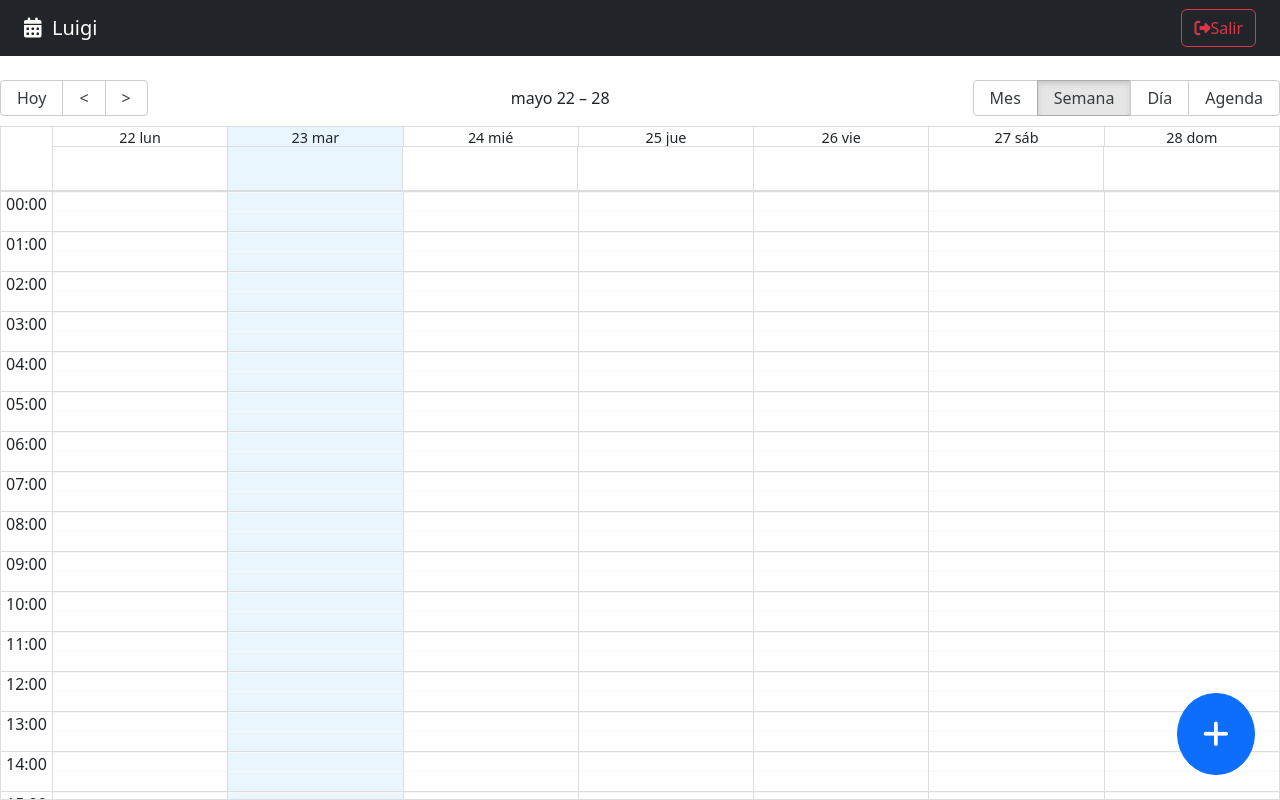
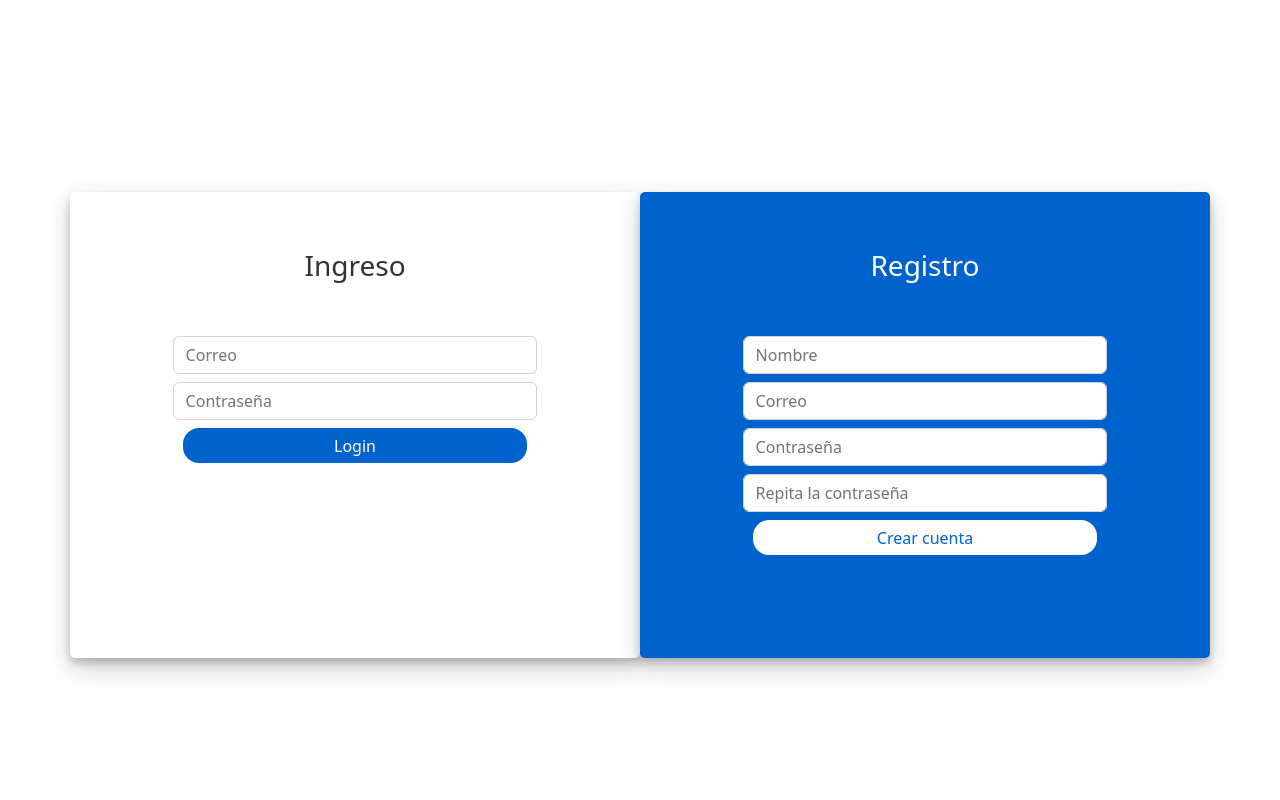
Before and after one commit to luigizuniga/react-vite-calendar-app, a React (Vite) app: page /auth/login in a window 1280 px wide. Built offline with nearby package versions, Linux system fonts and the light colour scheme.

Commit message:
form state with useForm hook to login and register

```diff
--- a/src/auth/pages/LoginPage.jsx
+++ b/src/auth/pages/LoginPage.jsx
@@ -1,15 +1,51 @@
+import { useForm } from '../../hooks';
+
 import './LoginPage.css';
 
+const loginFormFields = {
+    loginEmail: '',
+    loginPassword: '',
+}
+
+const registerFormFields = {
+    registerName: '',
+    registerEmail: '',
+    registerPasword: '',
+    registerRepeatPasword: ''
+}
+
 export const LoginPage = () => {
+    const { loginEmail, loginPassword, onInputChange:onLoginInputChange } = useForm( loginFormFields );
+    const { registerName, registerEmail, registerPasword, registerRepeatPasword, onInputChange:onRegisterInputChange} = useForm( registerFormFields );
+
+    const loginSubmit = ( event ) => {
+        event.preventDefault();
+        console.log({  email: loginEmail, password: loginPassword });
+    };
+
+    const registerOnSubmit = ( event ) => {
+        event.preventDefault();
+        console.log({ name: registerName, email: registerEmail, password: registerPasword, repeat_password: registerRepeatPasword });
+
+        if ( registerPasword !== registerRepeatPasword ) {
+            // Swal.fire('Error en registro', 'Contraseñas no son iguales', 'error');
+            console.log('Error en registro', 'Contraseñas no son iguales', 'error');
+            return;
+        }
+    };
+
     return (
         <div className="container login-container">
             <div className="row">
                 <div className="col-md-6 login-form-1">
                     <h3>Ingreso</h3>
-                    <form>
+                    <form onSubmit={ loginSubmit }>
                         <div className="form-group mb-2">
                             <input
-                                type="text"
+                                type="email"
+                                name="loginEmail"
+                                value={ loginEmail }
+                                onChange={ onLoginInputChange }
                                 className="form-control"
                                 placeholder="Correo"
                             />
@@ -19,6 +55,9 @@ export const LoginPage = () => {
                                 type="password"
                                 className="form-control"
                                 placeholder="Contraseña"
+                                name="loginPassword"
+                                value={ loginPassword }
+                                onChange={ onLoginInputChange }
                             />
                         </div>
                         <div className="d-grid gap-2">
@@ -33,16 +72,22 @@ export const LoginPage = () => {
 
                 <div className="col-md-6 login-form-2">
                     <h3>Registro</h3>
-                    <form>
+                    <form onSubmit={ registerOnSubmit }>
                         <div className="form-group mb-2">
                             <input
                                 type="text"
+                                name="registerName"
+                                value={ registerName }
+                                onChange={ onRegisterInputChange }
                                 className="form-control"
                                 placeholder="Nombre"
                             />
                         </div>
                         <div className="form-group mb-2">
                             <input
+                                name="registerEmail"
+                                value={ registerEmail }
+                                onChange={ onRegisterInputChange }
                                 type="email"
                                 className="form-control"
                                 placeholder="Correo"
@@ -50,6 +95,9 @@ export const LoginPage = () => {
                         </div>
                         <div className="form-group mb-2">
                             <input
+                                name="registerPasword"
+                                value={ registerPasword }
+                                onChange={ onRegisterInputChange }
                                 type="password"
                                 className="form-control"
                                 placeholder="Contraseña"
@@ -58,6 +106,9 @@ export const LoginPage = () => {
 
                         <div className="form-group mb-2">
                             <input
+                                name="registerRepeatPasword"
+                                value={ registerRepeatPasword }
+                                onChange={ onRegisterInputChange }
                                 type="password"
                                 className="form-control"
                                 placeholder="Repita la contraseña"
--- a/src/hooks/index.js
+++ b/src/hooks/index.js
@@ -1,2 +1,3 @@
 export * from './useUiStore'
 export * from './useCalendarStore'
+export * from './useForm'
--- /dev/null
+++ b/src/hooks/useForm.js
@@ -0,0 +1,62 @@
+import { useEffect, useMemo, useState } from 'react';
+
+export const useForm = ( initialForm = {}, formValidations = {}) => {
+
+    const [ formState, setFormState ] = useState( initialForm );
+    const [ formValidation, setFormValidation ] = useState({});
+
+    useEffect(() => {
+        createValidators();
+    }, [ formState ])
+
+    useEffect(() => {
+        setFormState( initialForm );
+    }, [ initialForm ])
+
+
+    const isFormValid = useMemo( () => {
+
+        for (const formValue of Object.keys( formValidation )) {
+            if ( formValidation[formValue] !== null ) return false;
+        }
+
+        return true;
+    }, [ formValidation ])
+
+    const onInputChange = ({ target }) => {
+        const { name, value } = target;
+        setFormState({
+            ...formState,
+            [ name ]: value
+        });
+    }
+
+    const onResetForm = () => {
+        setFormState( initialForm );
+    }
+
+    const createValidators = () => {
+
+        const formCheckedValues = {};
+
+        for (const formField of Object.keys( formValidations )) {
+            const [ fn, errorMessage ] = formValidations[formField];
+
+            formCheckedValues[`${ formField }Valid`] = fn( formState[formField] ) ? null : errorMessage;
+        }
+
+        setFormValidation( formCheckedValues );
+    }
+
+
+
+    return {
+        ...formState,
+        formState,
+        onInputChange,
+        onResetForm,
+
+        ...formValidation,
+        isFormValid
+    }
+}
--- a/src/router/AppRouter.jsx
+++ b/src/router/AppRouter.jsx
@@ -11,14 +11,13 @@ export const AppRouter = () => {
   const enVar = getEnvVariables();
   console.log(enVar);
 
-  return (
-        <Routes>
-            {
-                ( authStatus === 'authenticated')
-                ?   <Route path="/auth/*" element={ <LoginPage />}/>
-                :   <Route path="/*" element={ <CalendarPage />}/>
+  return(
+    <Routes>
+      {( authStatus === 'not-authenticated')
+                ? <Route path="/auth/*" element={ <LoginPage />}/>
+                : <Route path="/*" element={ <CalendarPage />}/>
             }
-            <Route path="/*" element={ <Navigate to="/auth/login" /> }/>
-        </Routes>
+      <Route path="/*" element={ <Navigate to="/auth/login" />}/>
+    </Routes>
   )
-}
+};
```
